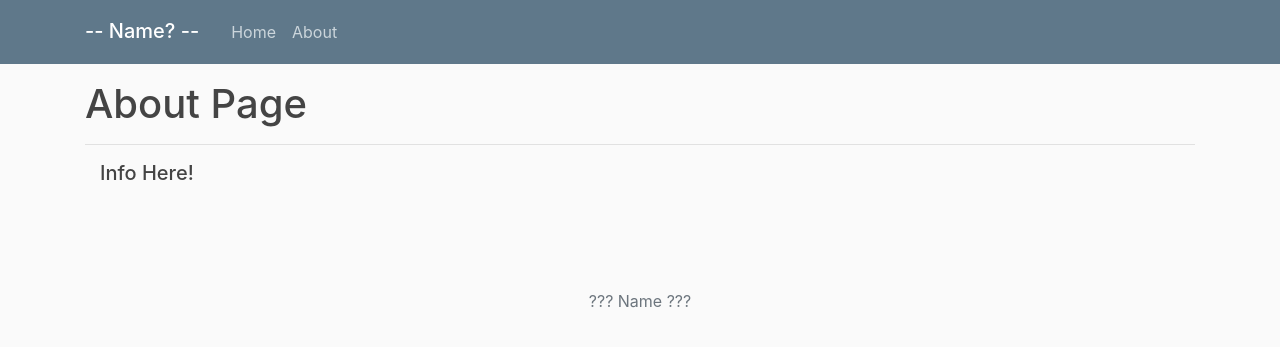
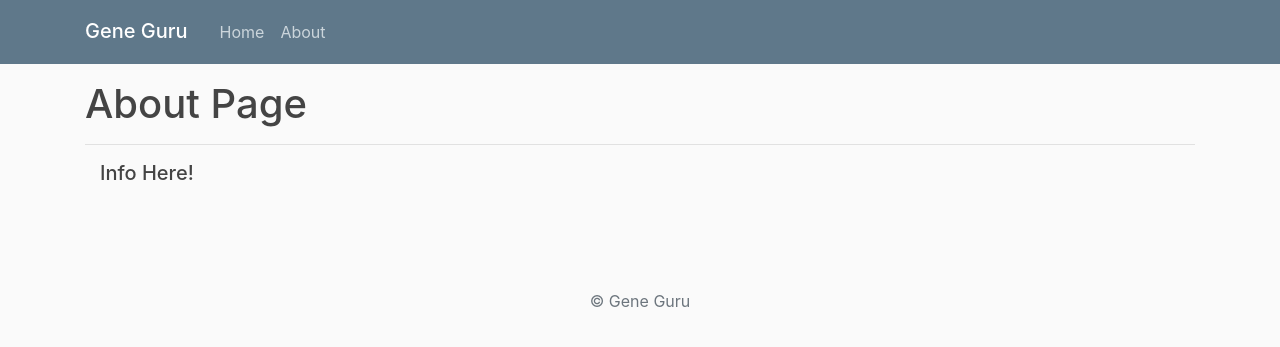
Before and after one commit to ajana13/hackumass-viii, a Flask app: page /about in a window 1280 px wide. Shown: the top 347 px of the page. Run offline with Flask 2, Linux system fonts and the light colour scheme; some libraries are stand-ins or nearby versions.

Commit message:
changed the footer for frontend

```diff
--- a/templates/layout.html
+++ b/templates/layout.html
@@ -12,9 +12,9 @@
     <link rel="stylesheet" type="text/css" href="{{ url_for('static', filename='main.css') }}">
 
     {% if title %}
-    <title>Flask Blog - {{ title }} </title>
+    <title>Gene Guru - {{ title }} </title>
     {% else %}
-    <title>Flask Blog</title>
+    <title>Gene Guru</title>
     {% endif %}
 </head>
 
@@ -24,7 +24,7 @@
         <nav class="navbar navbar-expand-md navbar-dark bg-steel fixed-top">
             <div class="container">
                 <h2>
-                    <a class="navbar-brand mr-4" href="/"> -- Name? -- </a>
+                    <a class="navbar-brand mr-4" href="/"> Gene Guru </a>
                 </h2>
                 <button class="navbar-toggler" type="button" data-toggle="collapse" data-target="#navbarToggle"
                     aria-controls="navbarToggle" aria-expanded="false" aria-label="Toggle navigation">
@@ -63,7 +63,7 @@
 
     <footer class="my-5 pt-5 text-muted text-center text-small">
         <p class="mb-1">
-            <!---&copy;---> ??? Name ???
+            &copy; Gene Guru
         </p>
         <!-- <ul class="list-inline">
             <li class="list-inline-item"><a href="#">???</a></li>
```
